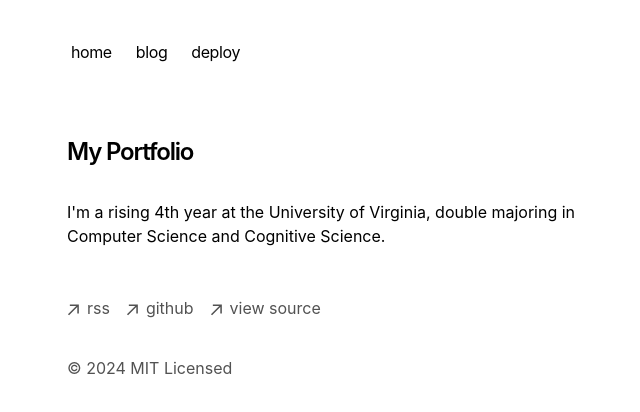
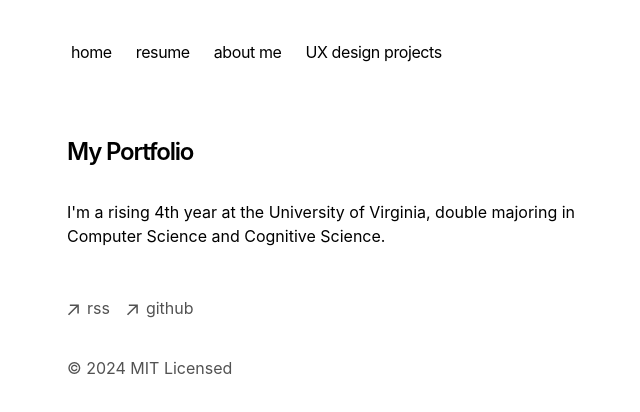
Before and after one commit to tara-morin/website, a Next.js app: page / in a window 1280 px wide. Shown: the top 412 px of the page, without its empty margins (285-925 px from the left). Built offline with nearby package versions, Linux system fonts and the light colour scheme.

Commit message:
fixed nav bar and footer

```diff
--- a/app/components/footer.tsx
+++ b/app/components/footer.tsx
@@ -35,21 +35,10 @@ export default function Footer() {
             className="flex items-center transition-all hover:text-neutral-800 dark:hover:text-neutral-100"
             rel="noopener noreferrer"
             target="_blank"
-            href="https://github.com/vercel/next.js"
+            href="https://github.com/tara-morin"
           >
             <ArrowIcon />
             <p className="ml-2 h-7">github</p>
-          </a>
-        </li>
-        <li>
-          <a
-            className="flex items-center transition-all hover:text-neutral-800 dark:hover:text-neutral-100"
-            rel="noopener noreferrer"
-            target="_blank"
-            href="https://vercel.com/templates/next.js/portfolio-starter-kit"
-          >
-            <ArrowIcon />
-            <p className="ml-2 h-7">view source</p>
           </a>
         </li>
       </ul>
--- a/app/components/nav.tsx
+++ b/app/components/nav.tsx
@@ -4,11 +4,14 @@ const navItems = {
   '/': {
     name: 'home',
   },
-  '/blog': {
-    name: 'blog',
+  '/resume': {
+    name: 'resume',
   },
-  'https://vercel.com/templates/next.js/portfolio-starter-kit': {
-    name: 'deploy',
+  '/about': {
+    name: 'about me',
+  },
+  '/UX': {
+    name: 'UX design projects',
   },
 }
 
```
Also changed, not shown: app/resume/[slug]/page.tsx (renamed from app/blog/[slug]/page.tsx), app/resume/page.tsx (renamed from app/blog/page.tsx), app/resume/posts/spaces-vs-tabs.mdx (renamed from app/blog/posts/spaces-vs-tabs.mdx), app/resume/posts/static-typing.mdx (renamed from app/blog/posts/static-typing.mdx), app/resume/posts/vim.mdx (renamed from app/blog/posts/vim.mdx), app/resume/utils.ts (renamed from app/blog/utils.ts), 1 other file (tests, documents, lock files or other folders).
